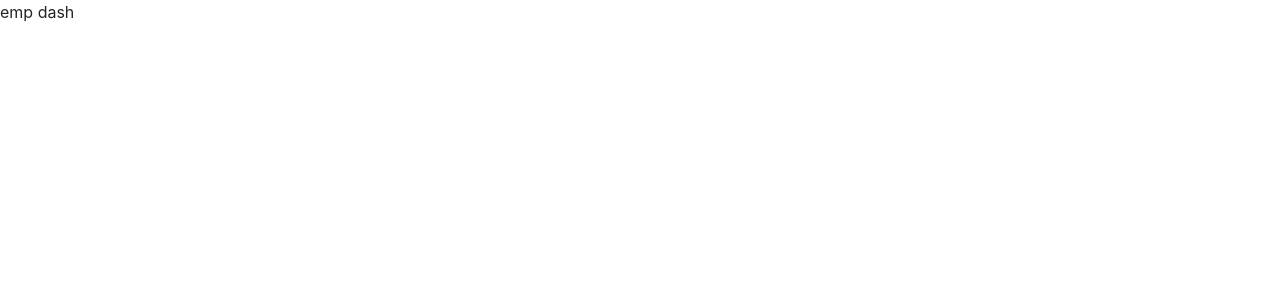
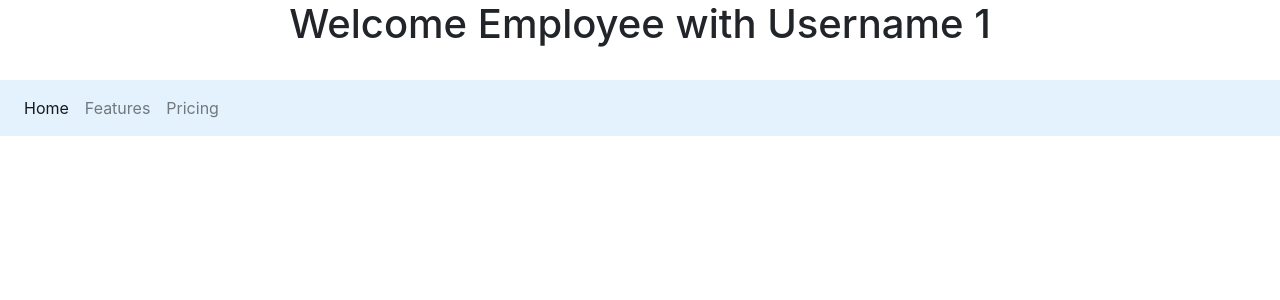
Before and after one commit to TCS-MEAN-Group20/ILP-Grocers, an Angular app in the folder Frontend/grocers-app/: page /empHome/1 in a window 1280 px wide. Shown: the top 300 px of the page. Built offline with nearby package versions, Linux system fonts and the light colour scheme.

Commit message:
started dashboard css

```diff
--- a/Frontend/grocers-app/src/app/employee-dash/employee-dash.component.css
+++ b/Frontend/grocers-app/src/app/employee-dash/employee-dash.component.css
@@ -0,0 +1,3 @@
+h1{
+    text-align: center;
+}
--- a/Frontend/grocers-app/src/app/employee-dash/employee-dash.component.html
+++ b/Frontend/grocers-app/src/app/employee-dash/employee-dash.component.html
@@ -1,3 +1,10 @@
+<h1>Welcome Employee with Username {{user}}</h1><br>
 <div>
-    <p>emp dash</p>
+    <nav class="navbar navbar-expand-lg navbar-light" style="background-color: #e3f2fd;">
+        <div class="navbar-nav">
+            <a class="nav-item nav-link active" href="#">Home <span class="sr-only">(current)</span></a>
+            <a class="nav-item nav-link" href="#">Features</a>
+            <a class="nav-item nav-link" href="#">Pricing</a>
+          </div>
+      </nav>
 </div>
--- a/Frontend/grocers-app/src/app/employee-dash/employee-dash.component.ts
+++ b/Frontend/grocers-app/src/app/employee-dash/employee-dash.component.ts
@@ -1,5 +1,6 @@
 import { Component, OnInit } from '@angular/core';
 import { FormControl, FormGroup } from '@angular/forms';
+import { ActivatedRoute } from '@angular/router';
 import { EmpLoginService } from '../emp-login.service';
 
 @Component({
@@ -9,10 +10,13 @@ import { EmpLoginService } from '../emp-login.service';
 })
 export class EmployeeDashComponent implements OnInit {
 
-  msg?:string
-  constructor() { }
+  user?:string
+  constructor(
+    public activateRoute:ActivatedRoute
+  ) { }
 
   ngOnInit(): void {
+    this.activateRoute.params.subscribe(data=>this.user=data.user);
   }
 
 
```
